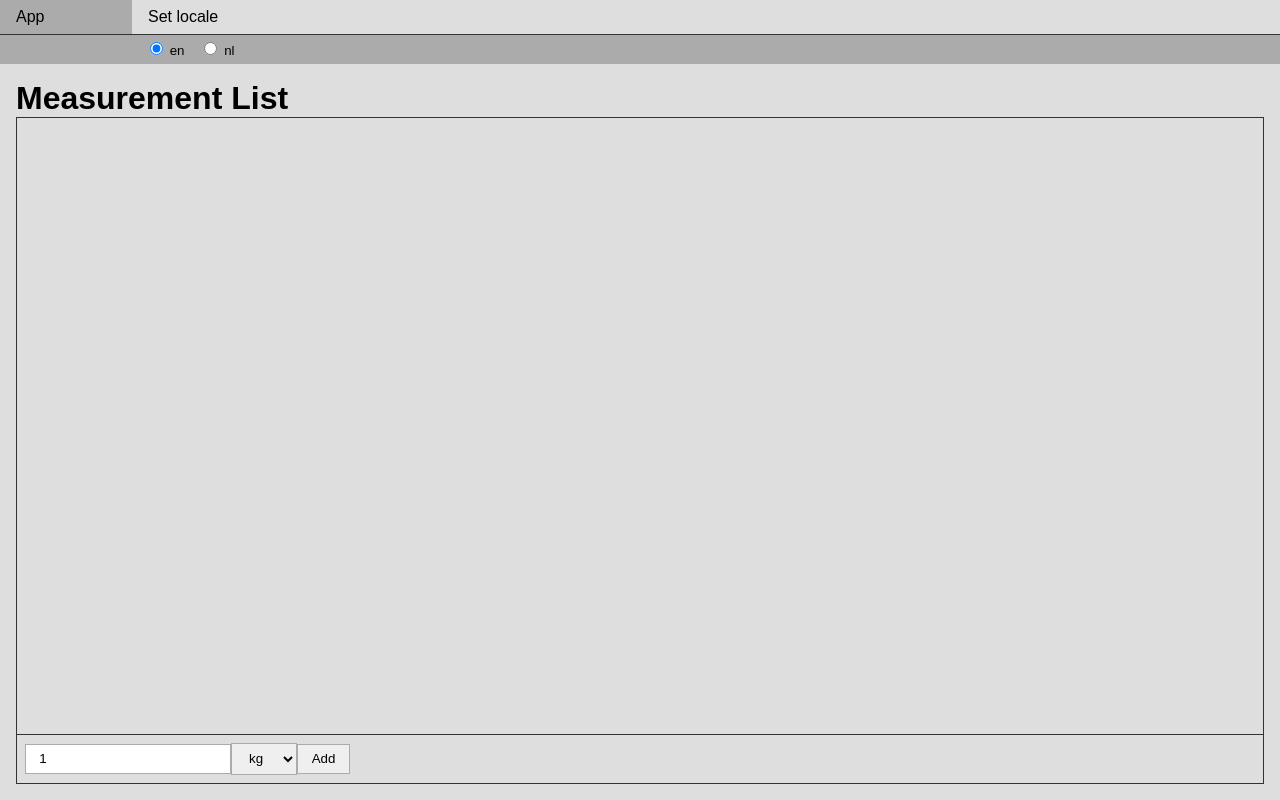
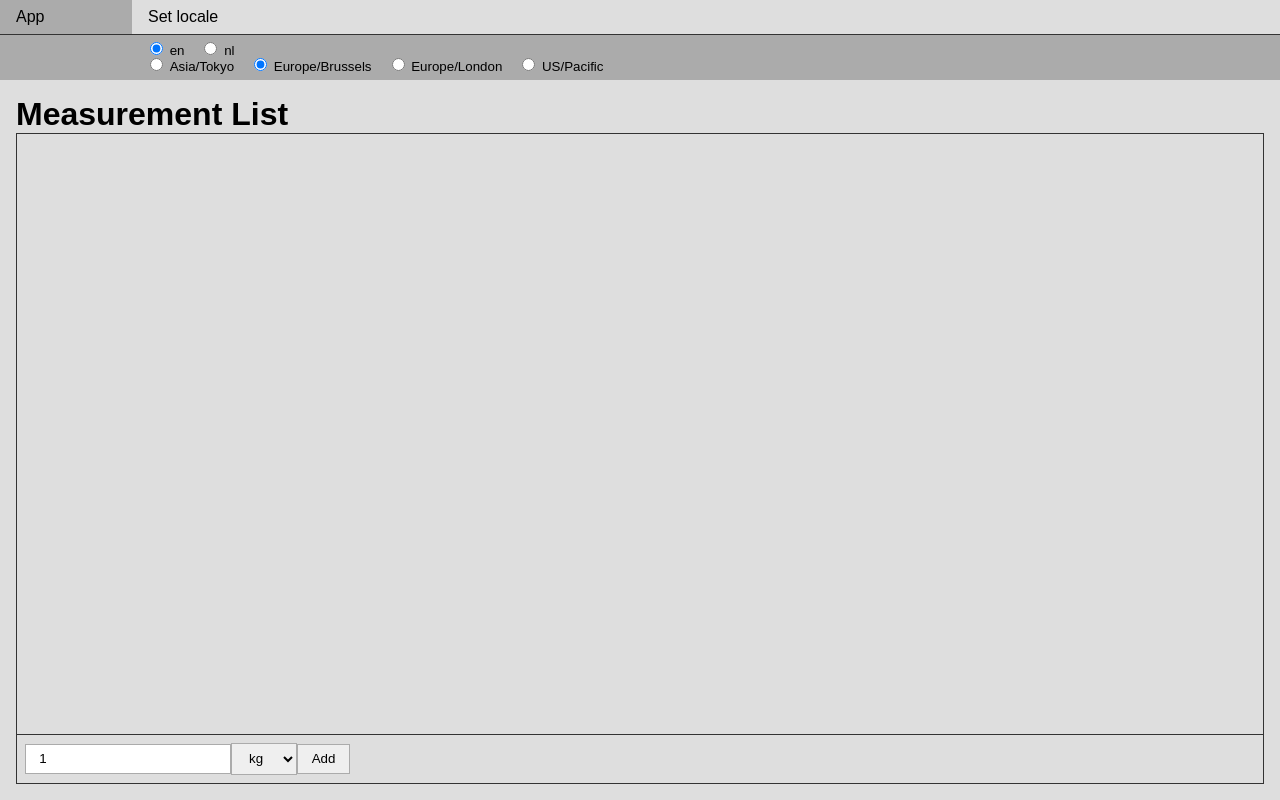
Before and after one commit to jeroen-de-muyt/react-localisation, a React (Create React App) app: page / in a window 1280 px wide. Both pictures are taken after a click on the item "Set locale". Built offline with nearby package versions, Linux system fonts and the light colour scheme; what i18next-xhr-backend would draw is missing.

Commit message:
TRIN-109634: Allow the timezone to be changed in order to display the same date in a different time zone

```diff
--- a/src/App.js
+++ b/src/App.js
@@ -14,20 +14,24 @@
         super(props, context);
         this.state = {
             locale: "en",
+            timezone: "Europe/Brussels",
             localeBarVisible: false
         }
         this.toggleLocaleMenu = this.toggleLocaleMenu.bind(this);
         this.onChangeLocale = this.onChangeLocale.bind(this);
+        this.onChangeTimezone = this.onChangeTimezone.bind(this);
     }
 
     render() {
+        const {locale, timezone, localeBarVisible} = this.state;
         return <div className="wrapper">
             <NavigationBar onLocaleMenuClicked={this.toggleLocaleMenu}/>
-            <SetLocale visible={this.state.localeBarVisible} locale={this.state.locale}
-                       onLocaleChange={this.onChangeLocale}/>
+            <SetLocale visible={localeBarVisible} locale={locale}
+                       onLocaleChange={this.onChangeLocale} onTimezoneChange={this.onChangeTimezone}
+                       timezone={timezone}/>
             <div className="main-content">
                 <h1><Trans>measurementList</Trans></h1>
-                <MeasurementListing/>
+                <MeasurementListing timezone={timezone}/>
             </div>
         </div>;
     }
@@ -41,6 +45,10 @@
         this.setState({locale: value})
         this.props.i18n.changeLanguage(value)
     }
+
+    onChangeTimezone({value}) {
+        this.setState({timezone: value})
+    }
 }
 
 export default withTranslation()(App);
--- a/src/components/measurement-list.js
+++ b/src/components/measurement-list.js
@@ -4,14 +4,14 @@
 import 'moment-timezone';
 
 const MeasurementItem = ({value, unit, submissionTime, timezone}) => <li>{value} {unit}, added
-    at <Moment local={true} tz={timezone} format="LLL">{submissionTime}</Moment></li>;
+    at <Moment local={true} tz={timezone} format="lll">{submissionTime}</Moment></li>;
 
 export default class MeasurementList extends React.Component {
     render() {
-        const {measurements, timeZone} = this.props;
+        const {measurements, timezone} = this.props;
         return <ul className="measurement-list">
             {measurements.map((measurement) => <MeasurementItem key={measurement.key} {...measurement}
-                                                                timezone={timeZone}/>)}
+                                                                timezone={timezone}/>)}
         </ul>;
     }
 }
@@ -23,5 +23,5 @@
         unit: PropTypes.string.isRequired,
         submissionTime: PropTypes.object.isRequired
     })).isRequired,
-    timeZone: PropTypes.string.isRequired
+    timezone: PropTypes.string.isRequired
 }
--- a/src/components/measurement-listing.js
+++ b/src/components/measurement-listing.js
@@ -2,6 +2,7 @@
 import MeasurementList from "./measurement-list";
 import AddMeasurementForm from "./add-measurement-form";
 import moment from "moment";
+import PropTypes from 'prop-types';
 
 export default class MeasurementListing extends React.Component {
 
@@ -16,7 +17,7 @@
 
     render() {
         return <>
-            <MeasurementList measurements={this.state.measurements} timeZone={"US/Pacific"}/>
+            <MeasurementList measurements={this.state.measurements} timezone={this.props.timezone}/>
             <AddMeasurementForm onMeasurementAdd={this.onMeasurementAdded}/>
         </>;
     }
@@ -30,3 +31,7 @@
         this.setState({measurements: newMeasurements, lastKey: lastKey + 1})
     }
 }
+
+MeasurementListing.propTypes = {
+    timezone: PropTypes.string.isRequired
+}
--- a/src/components/set-locale.js
+++ b/src/components/set-locale.js
@@ -7,15 +7,33 @@
     <label htmlFor={"locale-" + locale}>{locale}</label>
 </Fragment>;
 
+const TimezoneSelector = ({timezone, activeTimezone, onChangeTimezone}) => <Fragment>
+    <input type="radio" id={"locale-" + timezone} name="timezone" value={timezone} checked={timezone === activeTimezone}
+           onChange={e => onChangeTimezone(e.target)}/>
+    <label htmlFor={"locale-" + timezone}>{timezone}</label>
+</Fragment>;
+
 
 export default class SetLocale extends React.Component {
 
     render() {
-        const {visible, locale, onLocaleChange} = this.props;
+        const {visible, locale, onLocaleChange, timezone, onTimezoneChange} = this.props;
         if (visible) {
             return <div className="locale-bar">
-                <LocaleSelector locale="en" activeLocale={locale} onChangeLocale={onLocaleChange}/>
-                <LocaleSelector locale="nl" activeLocale={locale} onChangeLocale={onLocaleChange}/>
+                <div>
+                    <LocaleSelector locale="en" activeLocale={locale} onChangeLocale={onLocaleChange}/>
+                    <LocaleSelector locale="nl" activeLocale={locale} onChangeLocale={onLocaleChange}/>
+                </div>
+                <div>
+                    <TimezoneSelector timezone="Asia/Tokyo" activeTimezone={timezone}
+                                      onChangeTimezone={onTimezoneChange}/>
+                    <TimezoneSelector timezone="Europe/Brussels" activeTimezone={timezone}
+                                      onChangeTimezone={onTimezoneChange}/>
+                    <TimezoneSelector timezone="Europe/London" activeTimezone={timezone}
+                                      onChangeTimezone={onTimezoneChange}/>
+                    <TimezoneSelector timezone="US/Pacific" activeTimezone={timezone}
+                                      onChangeTimezone={onTimezoneChange}/>
+                </div>
             </div>
         } else {
             return null;
@@ -26,5 +44,7 @@
 SetLocale.propTypes = {
     visible: PropTypes.bool.isRequired,
     locale: PropTypes.string.isRequired,
-    onLocaleChange: PropTypes.func.isRequired
+    timezone: PropTypes.string.isRequired,
+    onLocaleChange: PropTypes.func.isRequired,
+    onTimezoneChange: PropTypes.func.isRequired
 }
```
Also changed, not shown: 1 other file (tests, documents, lock files or other folders).
